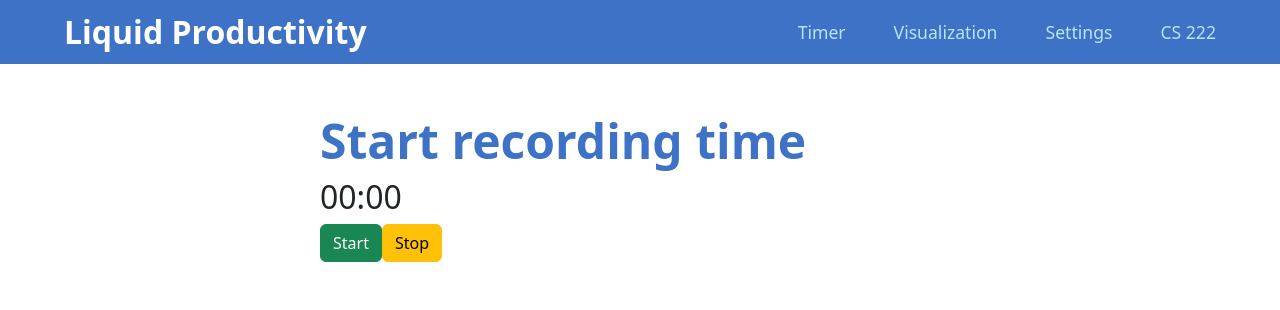
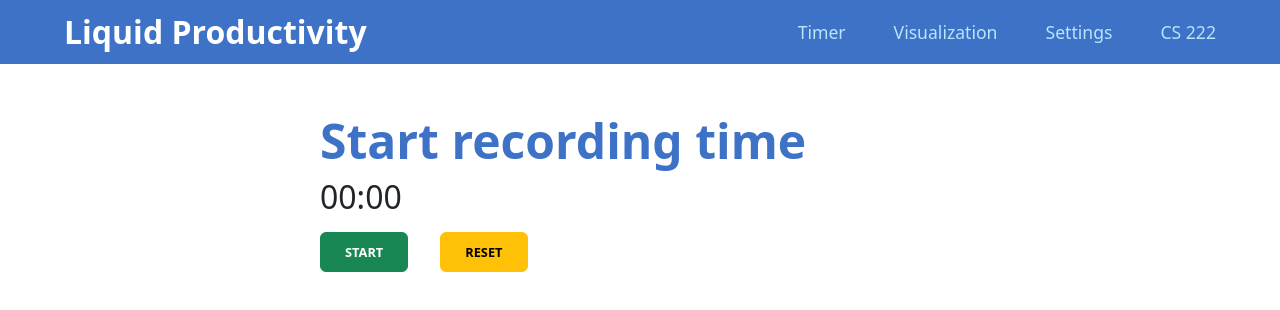
Before and after one commit to CS222-UIUC/course-project-bongo, a Next.js app in the folder nextjs/: page / in a window 1280 px wide. Shown: the top 310 px of the page. Built offline with nearby package versions, Linux system fonts and the light colour scheme.

Commit message:
Revised the stopwatch functions and add some styles to the buttons

```diff
--- a/nextjs/components/Stopwatch.js
+++ b/nextjs/components/Stopwatch.js
@@ -1,32 +1,79 @@
-import { useState, useRef } from 'react';
+import { useState, useRef, useEffect } from 'react';
 import style from "./Stopwatch.module.css";
 import Button from 'react-bootstrap/Button';
+// export default function Stopwatch(props) {
+//   const [time, setTime] = useState(0);
+//   const [now, setNow] = useState(0);
+
+//   const intervalRef = useRef(0);
+
+//   const handleStart = () => {
+//     setTime(Date.now());
+//     setNow(Date.now());
+//     intervalRef.current = setInterval(() => {
+//       setTime(Date.now());
+//     }, 10);
+//   };
+
+//   const handleStop = () => {
+//     clearInterval(intervalRef.current);
+//   };
+
+//   let timePassed = Math.trunc((time - now) / 1000);
+
+//   let timePassed_min = Math.trunc(timePassed / 60).toLocaleString('en-US', {
+//     minimumIntegerDigits: 2,
+//     useGrouping: false
+//   });
+
+//   let timePassed_sec = (timePassed - 60*timePassed_min).toLocaleString('en-US', {
+//     minimumIntegerDigits: 2,
+//     useGrouping: false
+//   });
+
+//   return (
+//     <div className='Stopwatch'>
+//       <h1 className={style.title}>Start recording time</h1>
+//       <h2>{timePassed_min}:{timePassed_sec}</h2>
+//       <div>
+//         <Button variant="success" onClick={handleStart}>Start</Button>
+//         <Button variant="warning" onClick={handleStop}>Stop</Button>
+//       </div>
+//     </div>
+//   )
+// }
+
 export default function Stopwatch(props) {
   const [time, setTime] = useState(0);
-  const [now, setNow] = useState(0);
+  const [isActive, setIsActive] = useState(false);
 
-  const intervalRef = useRef(0);
+  useEffect(() => {
+    let interval = null;
+    if (isActive) {
+      interval = setInterval(() => {
+        setTime(time => time + 1);
+      }, 1000);
+    } else {
+      clearInterval(interval);
+    }
+    return () => clearInterval(interval);
+  }, [isActive, time]);
 
-  const handleStart = () => {
-    setTime(Date.now());
-    setNow(Date.now());
-    intervalRef.current = setInterval(() => {
-      setTime(Date.now());
-    }, 10);
+  const handleStartPause = () => {
+    setIsActive(!isActive);
   };
 
-  const handleStop = () => {
-    clearInterval(intervalRef.current);
+  const handleReset = () => {
+    setTime(0);
+    setIsActive(false);
   };
 
-  let timePassed = Math.trunc((time - now) / 1000);
-
-  let timePassed_min = Math.trunc(timePassed / 60).toLocaleString('en-US', {
+  let min = Math.trunc(time / 60).toLocaleString('en-US', {
     minimumIntegerDigits: 2,
     useGrouping: false
   });
 
-  let timePassed_sec = (timePassed - 60*timePassed_min).toLocaleString('en-US', {
+  let sec = (time - 60*min).toLocaleString('en-US', {
     minimumIntegerDigits: 2,
     useGrouping: false
   });
@@ -34,10 +81,10 @@ export default function Stopwatch(props) {
   return (
     <div className='Stopwatch'>
       <h1 className={style.title}>Start recording time</h1>
-      <h2>{timePassed_min}:{timePassed_sec}</h2>
+      <h2>{min}:{sec}</h2>
       <div>
-        <Button variant="success" onClick={handleStart}>Start</Button>
-        <Button variant="warning" onClick={handleStop}>Stop</Button>
+        <Button variant="success" onClick={handleStartPause} className={style.button}>{isActive ? 'Pause' : 'Start'}</Button>
+        <Button variant="warning" onClick={handleReset} className={style.button}>Reset</Button>
       </div>
     </div>
   )
--- a/nextjs/components/Stopwatch.module.css
+++ b/nextjs/components/Stopwatch.module.css
@@ -3,3 +3,12 @@
     color: hsl(217, 55%, 51%);
     font-weight: bold;
 }
+
+.button {
+    padding: .6rem 1.5rem;
+    margin-top: .5rem;
+    margin-right: 2rem;
+    text-transform: uppercase;
+    font-weight: 600;
+    font-size: .8rem;
+}
```
